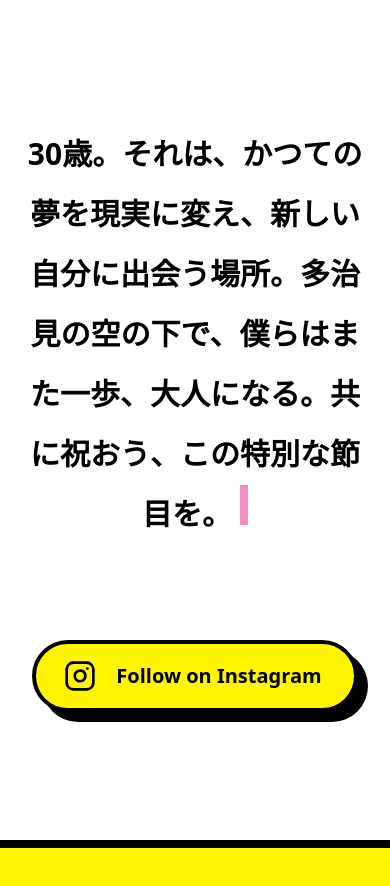
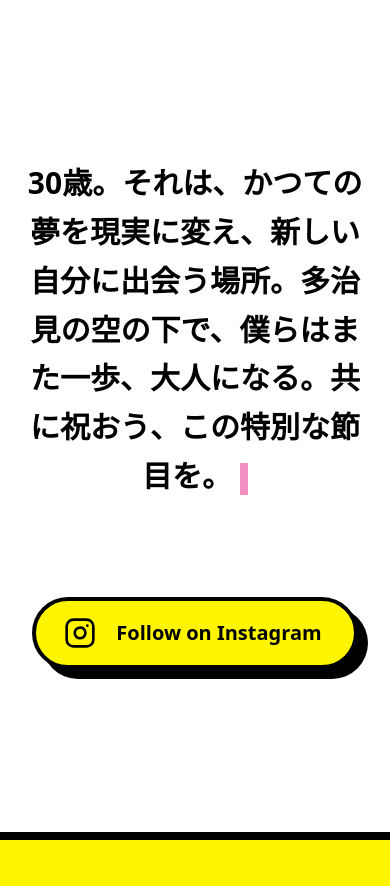
Before and after one commit to reliefhideyori/misoji8, a React (Vite) app: page / in a window 390 px wide. Shown: the part 4340-5226 px from the top of the page. Built offline with nearby package versions, Linux system fonts and the light colour scheme.

Commit message:
fix: メッセージの行間を均一に調整

```diff
--- a/src/App.jsx
+++ b/src/App.jsx
@@ -394,9 +394,9 @@ const App = () => {
             {/* Message Section */}
             <section ref={messageSectionRef} className="min-h-screen bg-white flex flex-col items-center justify-center px-6 py-32 border-t-8 border-black">
                 <div className="max-w-3xl w-full text-center">
-                    <div className="min-h-[200px] text-3xl md:text-5xl font-black leading-loose text-black">
+                    <div className="min-h-[200px] text-3xl md:text-5xl font-black leading-relaxed text-black">
                         {typedMessage}
-                        <span className="inline-block w-2 h-10 md:h-16 bg-pink-500 ml-2 animate-pulse" />
+                        <span className="inline-block w-2 h-8 md:h-12 bg-pink-500 ml-2 animate-pulse align-middle" />
                     </div>
                 </div>
 
```
